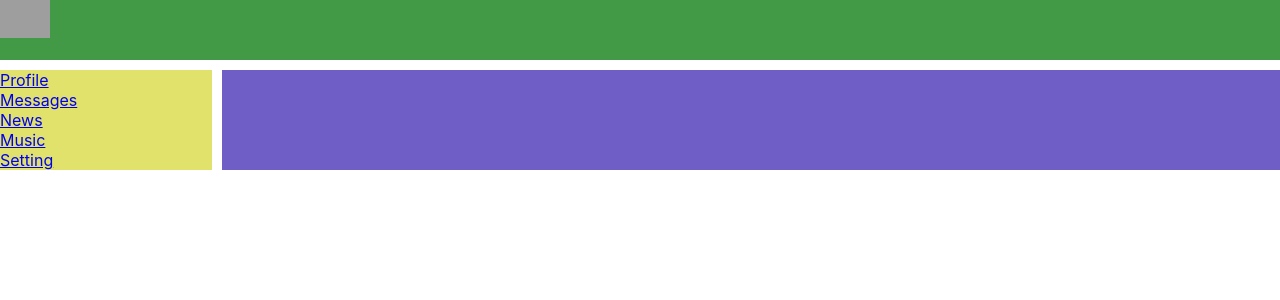
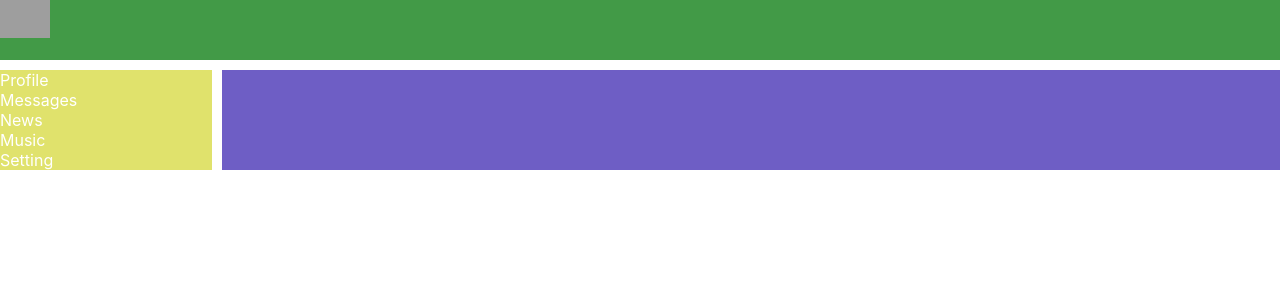
Before and after one commit to OleksandrVolodimirovich/React, a React (Create React App) app: page / in a window 1280 px wide. Shown: the top 300 px of the page. Built offline with nearby package versions, Linux system fonts and the light colour scheme; grey boxes are pictures that could not be loaded.

Commit message:
[APP]Оптимізація chang <Link to=''> to <NavLink to=''>,className={activeLink}

```diff
--- a/src/conponents/Navbar/Navbar.jsx
+++ b/src/conponents/Navbar/Navbar.jsx
@@ -1,24 +1,50 @@
 import React from "react";
-import { Link } from "react-router-dom";
-import s from './Navbar.module.css';
+import { Link, NavLink } from "react-router-dom";
+import s from "./Navbar.module.css";
 
 const Navbar = () => {
+	const activeLink = (navData) => (navData.isActive ? s.active : s.item);
 	return (
 		<nav className={s.nav}>
 			<div className={s.item}>
-				<Link to="/profile">Profile</Link>
+				<NavLink
+					to="/profile"
+					className={activeLink}
+				>
+					Profile
+				</NavLink>
 			</div>
 			<div className={s.item}>
-				<Link to="/messages">Messages</Link>
+				<NavLink
+					to="/messages"
+					className={activeLink}
+				>
+					Messages
+				</NavLink>
 			</div>
 			<div className={s.item}>
-				<Link to="/news">News</Link>
+				<NavLink
+					to="/news"
+					className={activeLink}
+				>
+					News
+				</NavLink>
 			</div>
 			<div className={s.item}>
-				<Link to="/music">Music</Link>
+				<NavLink
+					to="/music"
+					className={activeLink}
+				>
+					Music
+				</NavLink>
 			</div>
 			<div className={s.item}>
-				<Link to="/settings">Setting</Link>
+				<NavLink
+					to="/settings"
+					className={activeLink}
+				>
+					Setting
+				</NavLink>
 			</div>
 		</nav>
 	);
--- a/src/conponents/Navbar/Navbar.module.css
+++ b/src/conponents/Navbar/Navbar.module.css
@@ -6,3 +6,6 @@
   color: #fff;
   text-decoration: none;
 }
+.active{
+  color: black;
+}
```
